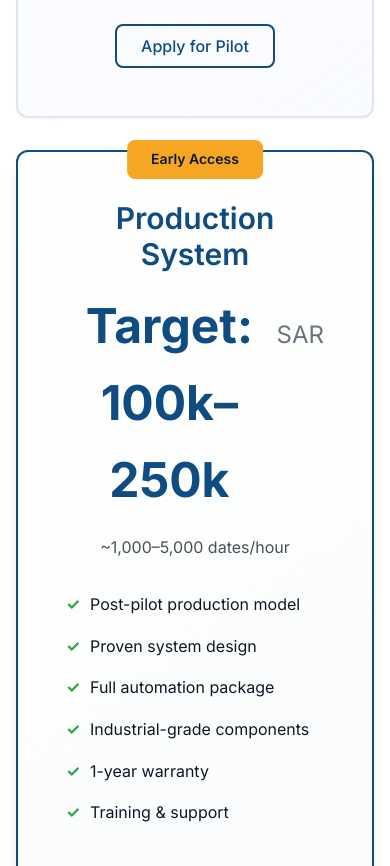
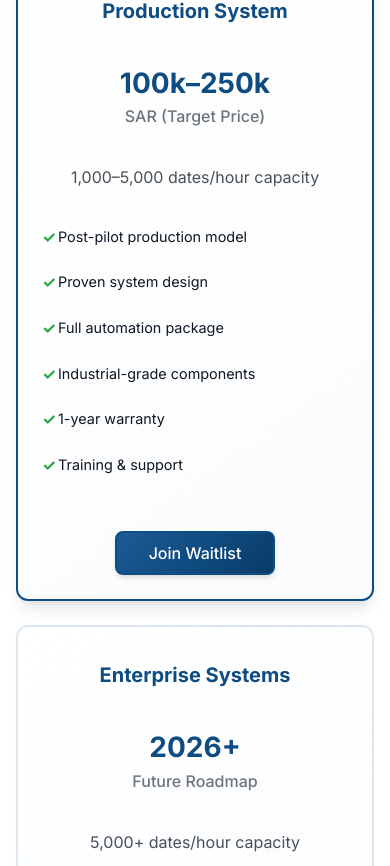
Before and after one commit to tonkology/qatmeer-landing, a plain HTML site: page index.html in a window 390 px wide. Shown: the part 5918-6784 px from the top of the page. Drawn offline with Linux system fonts and the light colour scheme.

Commit message:
Fix pricing section layout and consistency
- Improved card layout with flexbox for equal heights
- Fixed text overlap issues with better spacing
- Added comprehensive responsive design
- Standardized pricing content format
- Better mobile experience with adjusted sizing

```diff
--- a/index.html
+++ b/index.html
@@ -269,9 +269,9 @@
                     <h3 class="plan-name" data-en="Pilot Partnership Program" data-ar="برنامجُ الشراكة التجريبية">Pilot Partnership Program</h3>
                     <div class="plan-price">
                         <span class="amount" data-en="Co-development" data-ar="تطوير تشاركي">Co-development</span>
-                        <span class="currency" data-en="Pricing" data-ar="التسعير">Pricing</span>
+                        <span class="currency" data-en="Partnership Model" data-ar="نموذج الشراكة">Partnership Model</span>
                     </div>
-                    <p class="plan-description" data-en="~300–1,000 dates/hour" data-ar="نحو ٣٠٠–١٠٠٠ تمرة/ساعة">~300–1,000 dates/hour</p>
+                    <p class="plan-description" data-en="300–1,000 dates/hour capacity" data-ar="سعة ٣٠٠–١٠٠٠ تمرة/ساعة">300–1,000 dates/hour capacity</p>
                     <ul class="plan-features">
                         <li data-en="Significant early-access discount" data-ar="خصمٌ كبير للوصول المبكّر">Significant early-access discount</li>
                         <li data-en="Co-development partnership" data-ar="شراكة تطوير">Co-development partnership</li>
@@ -288,10 +288,10 @@
                     <div class="popular-badge" data-en="Early Access" data-ar="وصولٌ مبكّر">Early Access</div>
                     <h3 class="plan-name" data-en="Production System" data-ar="نظامُ الإنتاج">Production System</h3>
                     <div class="plan-price">
-                        <span class="amount" data-en="Target: 100k–250k" data-ar="الهدف: ١٠٠–٢٥٠ ألف">Target: 100k–250k</span>
-                        <span class="currency" data-en="SAR" data-ar="ر.س">SAR</span>
+                        <span class="amount" data-en="100k–250k" data-ar="١٠٠–٢٥٠ ألف">100k–250k</span>
+                        <span class="currency" data-en="SAR (Target Price)" data-ar="ر.س (سعر مستهدف)">SAR (Target Price)</span>
                     </div>
-                    <p class="plan-description" data-en="~1,000–5,000 dates/hour" data-ar="نحو ١٠٠٠–٥٠٠٠ تمرة/ساعة">~1,000–5,000 dates/hour</p>
+                    <p class="plan-description" data-en="1,000–5,000 dates/hour capacity" data-ar="سعة ١٠٠٠–٥٠٠٠ تمرة/ساعة">1,000–5,000 dates/hour capacity</p>
                     <ul class="plan-features">
                         <li data-en="Post-pilot production model" data-ar="نموذجُ إنتاجٍ بعد مرحلة التجربة">Post-pilot production model</li>
                         <li data-en="Proven system design" data-ar="تصميم نظام مُثبت">Proven system design</li>
@@ -307,10 +307,10 @@
                 <div class="pricing-card">
                     <h3 class="plan-name" data-en="Enterprise Systems" data-ar="أنظمةٌ مؤسسية">Enterprise Systems</h3>
                     <div class="plan-price">
-                        <span class="amount" data-en="Roadmap 2026+" data-ar="خطة ٢٠٢٦+">Roadmap 2026+</span>
-                        <span class="currency" data-en="" data-ar=""></span>
+                        <span class="amount" data-en="2026+" data-ar="٢٠٢٦+">2026+</span>
+                        <span class="currency" data-en="Future Roadmap" data-ar="خطة مستقبلية">Future Roadmap</span>
                     </div>
-                    <p class="plan-description" data-en="5,000+ dates/hour" data-ar="٥٠٠٠+ تمرة/ساعة">5,000+ dates/hour</p>
+                    <p class="plan-description" data-en="5,000+ dates/hour capacity" data-ar="سعة ٥٠٠٠+ تمرة/ساعة">5,000+ dates/hour capacity</p>
                     <ul class="plan-features">
                         <li data-en="Multi-line integration" data-ar="تكاملٌ عبر عدّة خطوط إنتاج">Multi-line integration</li>
                         <li data-en="Advanced AI models" data-ar="نماذج ذكاء اصطناعي متقدمة">Advanced AI models</li>
--- a/styles.css
+++ b/styles.css
@@ -748,10 +748,11 @@ a:focus {
 
 .pricing-grid {
     display: grid;
-    grid-template-columns: repeat(auto-fit, minmax(320px, 1fr));
+    grid-template-columns: repeat(auto-fit, minmax(350px, 1fr));
     gap: var(--spacing-xl);
     max-width: 1200px;
     margin: 0 auto;
+    align-items: stretch;
 }
 
 .pricing-card {
@@ -763,6 +764,9 @@ a:focus {
     position: relative;
     transition: all var(--transition-normal);
     box-shadow: var(--shadow-sm);
+    display: flex;
+    flex-direction: column;
+    height: 100%;
 }
 
 .pricing-card:hover {
@@ -799,54 +803,148 @@ a:focus {
 .plan-name {
     color: var(--color-primary);
     margin-bottom: var(--spacing-md);
+    font-size: 1.5rem;
+    font-weight: var(--font-weight-bold);
+    min-height: 3.5rem;
+    display: flex;
+    align-items: center;
+    justify-content: center;
 }
 
 .plan-price {
     display: flex;
-    align-items: baseline;
+    flex-direction: column;
+    align-items: center;
     justify-content: center;
     gap: var(--spacing-xs);
     margin-bottom: var(--spacing-md);
+    min-height: 5rem;
+    padding: var(--spacing-md) 0;
 }
 
 .currency {
-    font-size: 1.5rem;
+    font-size: 1rem;
     color: var(--color-gray-600);
+    font-weight: var(--font-weight-medium);
+    order: 2;
 }
 
 .amount {
-    font-size: 3rem;
+    font-size: 2rem;
     font-weight: var(--font-weight-bold);
     color: var(--color-primary);
+    line-height: 1.2;
+    text-align: center;
+    order: 1;
 }
 
 .period {
     color: var(--color-gray-600);
+    font-size: 0.875rem;
+    order: 3;
 }
 
 .plan-description {
     color: var(--color-gray-700);
     margin-bottom: var(--spacing-lg);
+    font-size: 1rem;
+    min-height: 2rem;
+    display: flex;
+    align-items: center;
+    justify-content: center;
 }
 
 .plan-features {
     list-style: none;
     text-align: left;
     margin-bottom: var(--spacing-2xl);
+    flex-grow: 1;
+    display: flex;
+    flex-direction: column;
+    gap: var(--spacing-sm);
 }
 
 .plan-features li {
     padding: var(--spacing-sm) 0;
     position: relative;
     padding-left: var(--spacing-lg);
+    line-height: 1.5;
+    word-wrap: break-word;
+    hyphens: auto;
 }
 
 .plan-features li::before {
     content: '✓';
     position: absolute;
     left: 0;
+    top: var(--spacing-sm);
     color: var(--color-success);
     font-weight: var(--font-weight-bold);
+    font-size: 1.1em;
+}
+
+/* Pricing card action button */
+.pricing-card .btn {
+    margin-top: auto;
+    align-self: center;
+    min-width: 160px;
+}
+
+/* Pricing Responsive */
+@media (max-width: 1024px) {
+    .pricing-grid {
+        grid-template-columns: repeat(auto-fit, minmax(300px, 1fr));
+        gap: var(--spacing-lg);
+    }
+
+    .pricing-card.featured {
+        transform: none;
+        border: 2px solid var(--color-primary);
+    }
+
+    .pricing-card.featured:hover {
+        transform: translateY(-4px);
+    }
+}
+
+@media (max-width: 768px) {
+    .pricing-grid {
+        grid-template-columns: 1fr;
+        gap: var(--spacing-lg);
+        max-width: 400px;
+    }
+
+    .pricing-card {
+        padding: var(--spacing-xl);
+    }
+
+    .plan-name {
+        font-size: 1.25rem;
+        min-height: 3rem;
+    }
+
+    .amount {
+        font-size: 1.75rem;
+    }
+
+    .plan-price {
+        min-height: 4rem;
+    }
+}
+
+@media (max-width: 480px) {
+    .pricing {
+        padding: var(--spacing-2xl) 0;
+    }
+
+    .pricing-card {
+        padding: var(--spacing-lg);
+    }
+
+    .plan-features li {
+        padding-left: var(--spacing-md);
+        font-size: 0.9rem;
+    }
 }
 
 /* Add-ons Section */
```
